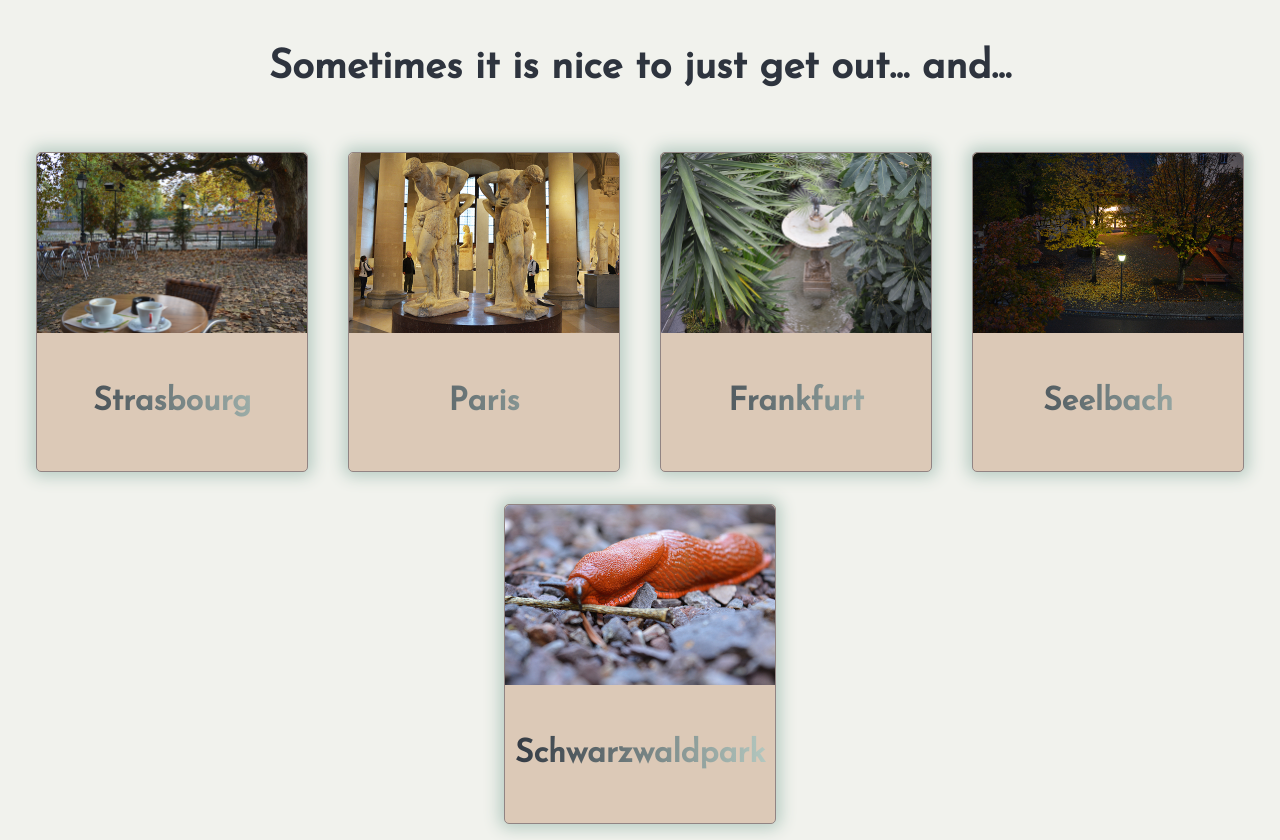
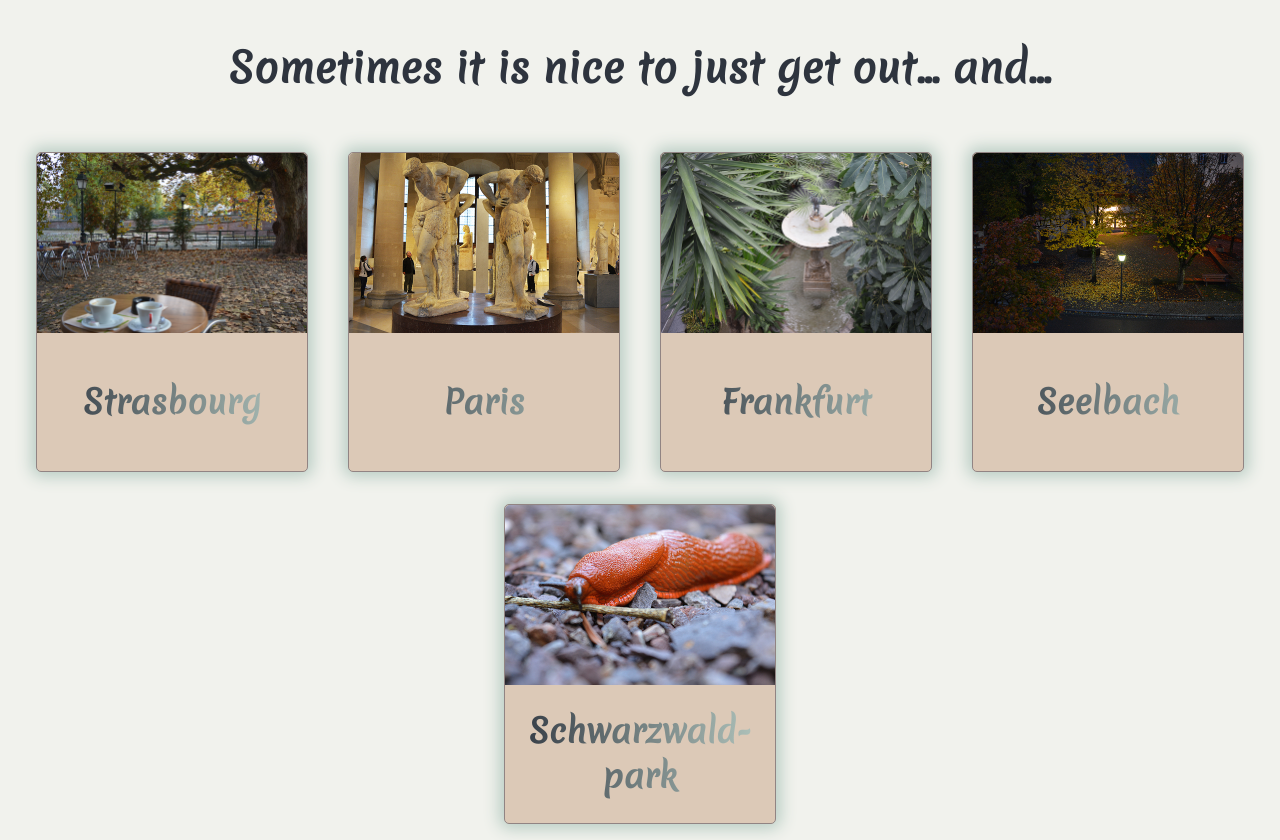
Before and after one commit to majadc/travel-cards, a plain HTML site: page index.html in a window 1280 px wide. Drawn offline with Linux system fonts and the light colour scheme.

Commit message:
adding new font

```diff
--- a/index.html
+++ b/index.html
@@ -4,7 +4,7 @@
         <meta charset="UTF-8">
         <meta name="viewport" content="width=device-width, initial-scale=1.0">
         <title>Travel Cards</title>
-        <link href="https://fonts.googleapis.com/css?family=Josefin+Sans|Righteous&display=swap" rel="stylesheet">
+        <link href="https://fonts.googleapis.com/css?family=Merienda&display=swap" rel="stylesheet">
         <link rel="stylesheet" href="style.css" />
     </head>
     <body>
@@ -87,7 +87,7 @@
                             <div class="travel-cards__item-flip__actor travel-cards__item-flip__actor--front">
                                 <div>
                                     <img src="images/DSC_0309.jpg"/>
-                                    <h3>Schwarzwaldpark</h3>
+                                    <h3>Schwarzwald-park</h3>
                                 </div>
                             </div>
                             <div class="travel-cards__item-flip__actor travel-cards__item-flip__actor--back">
--- a/style.scss
+++ b/style.scss
@@ -6,11 +6,11 @@ $color-primary: hsl(29, 34%, 79%); //#dbc8b6
 $color-secondary: hsl(153, 16%, 76%); //#b7cbc2
 $color-secondary-2: hsla(5, 6%, 54%, 1); // #908483
 
-$font-family-style: 'Josefin Sans',"Trebuchet MS",Helvetica,Arial,sans-serif;
+$font-family-style: 'Merienda', 'Roboto', "Trebuchet MS",Helvetica,Arial,sans-serif;
 $font-size-default: 16px;
 
-$width-item: 17rem;  //(150px/$font-size-default) + rem;
-$height-item:20rem; //(75px/$font-size-default) + rem;
+$width-item: 17rem;
+$height-item:20rem;
 
 $shadow-shift-anime-duration: 0.5s;
 $shadow-shift-anime-function: linear;
@@ -44,8 +44,6 @@ body {
     margin:0;
     padding:0;
     font-family: $font-family-style;
-    //font-size: 1rem;
-
     line-height: 1.4;
     color: $color-font;
     background-color: $color-background;
@@ -54,7 +52,6 @@ body {
 .travel-cards {
     margin: 0 1rem;
     &__header h2 {
-        //font-size: 2.5rem;
         margin: 1em auto 1em;
         text-align: center;
         background-color: $color-background;
@@ -128,17 +125,17 @@ $travel-cards-anime-one-card-delay-sep: $travel-cards-anime-one-card-delay;
             flex: 1;
         }
         & h3 {
-            //color: $color-dark-secondary;
-           // font-size: 2rem;
             display: flex;
             justify-content: center;
             align-items: center;
+            text-align: center;
             background-image: linear-gradient(to right, $color-font, $color-secondary );
             background-clip: text;
             -webkit-background-clip: text;
             color: transparent;
         }
         & img {
+            flex-grow: 0;
             max-width: 100%;
             display: block;
             @include border-radius-top($border-radius);
@@ -150,7 +147,6 @@ $travel-cards-anime-one-card-delay-sep: $travel-cards-anime-one-card-delay;
         background-image: linear-gradient(to bottom right, $color-secondary 60%, $color-primary);
         padding: 1em;
         &>div {
-           // font-size: 1.5rem;
             justify-content: center;
             align-items: center;
             position: relative;
@@ -192,8 +188,6 @@ $travel-cards-anime-one-card-delay-sep: $travel-cards-anime-one-card-delay;
         }
     }
 }
-
-
 @keyframes shadow-shift-for-actor-back {
     50% {
         box-shadow: 0em 0em 0.5em 0.1em color.change($color-secondary, $alpha: 0.4);
```
Also changed, not shown: style.css, 1 other file.
